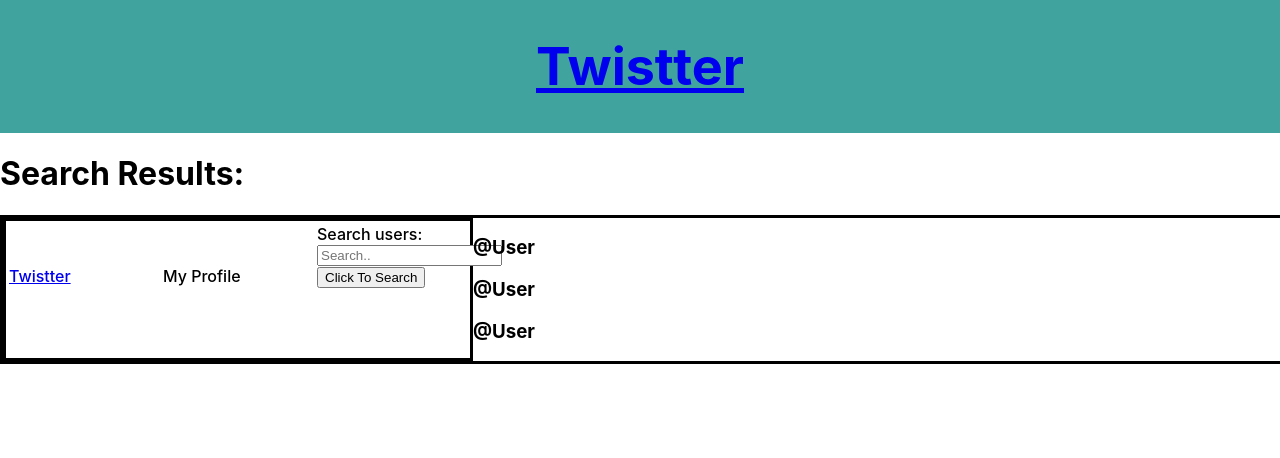
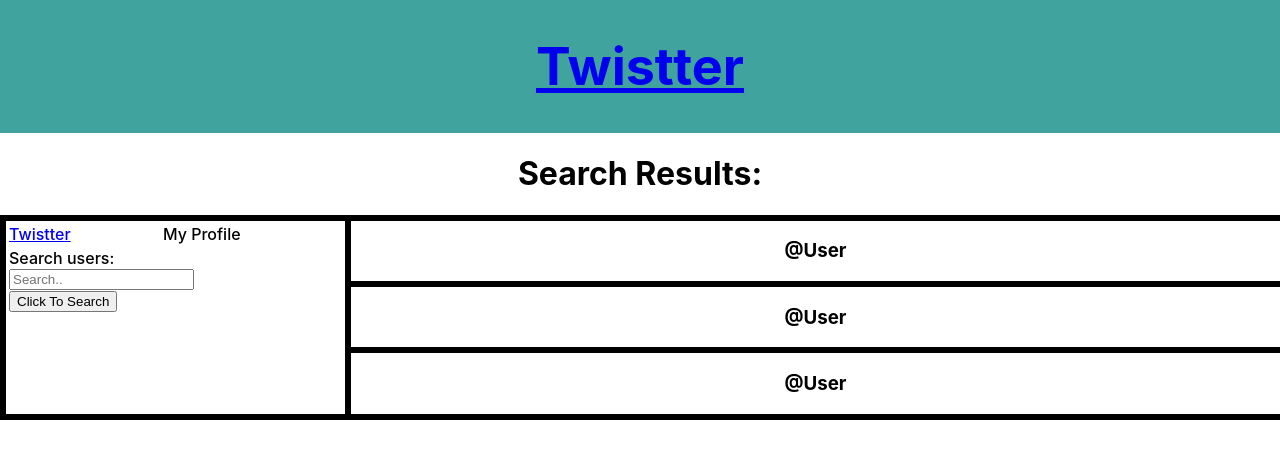
Before and after one commit to aniamb/twistter-307, a React (Create React App) app in the folder twistter/: page /search in a window 1280 px wide. Shown: the top 458 px of the page. Built offline with nearby package versions, Linux system fonts and the light colour scheme.

Commit message:
restyled user

```diff
--- a/twistter/src/App.css
+++ b/twistter/src/App.css
@@ -113,6 +113,24 @@ div.sidebar {
   width: 100%
 }
 
+div.searchResults {
+  border: 3px solid black;
+  text-align: center;
+}
+
+div.sidebar {
+  border: 3px solid black;
+}
+
+.userOrder {
+  flex-direction: column;
+  width: 100%
+}
+
+.Search h1{
+  text-align: center;
+}
+
 
 @keyframes App-logo-spin {
   from {
```
